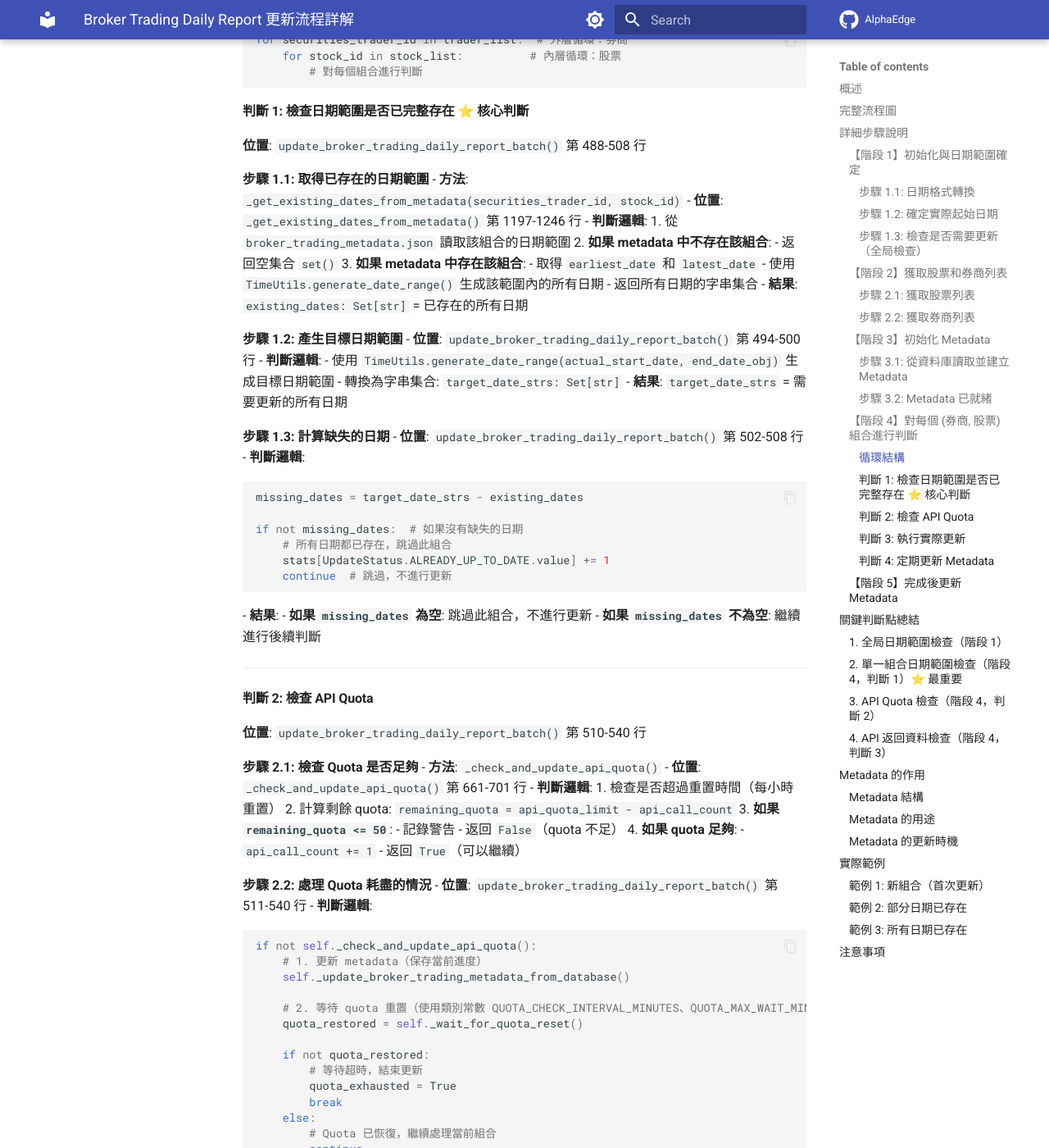
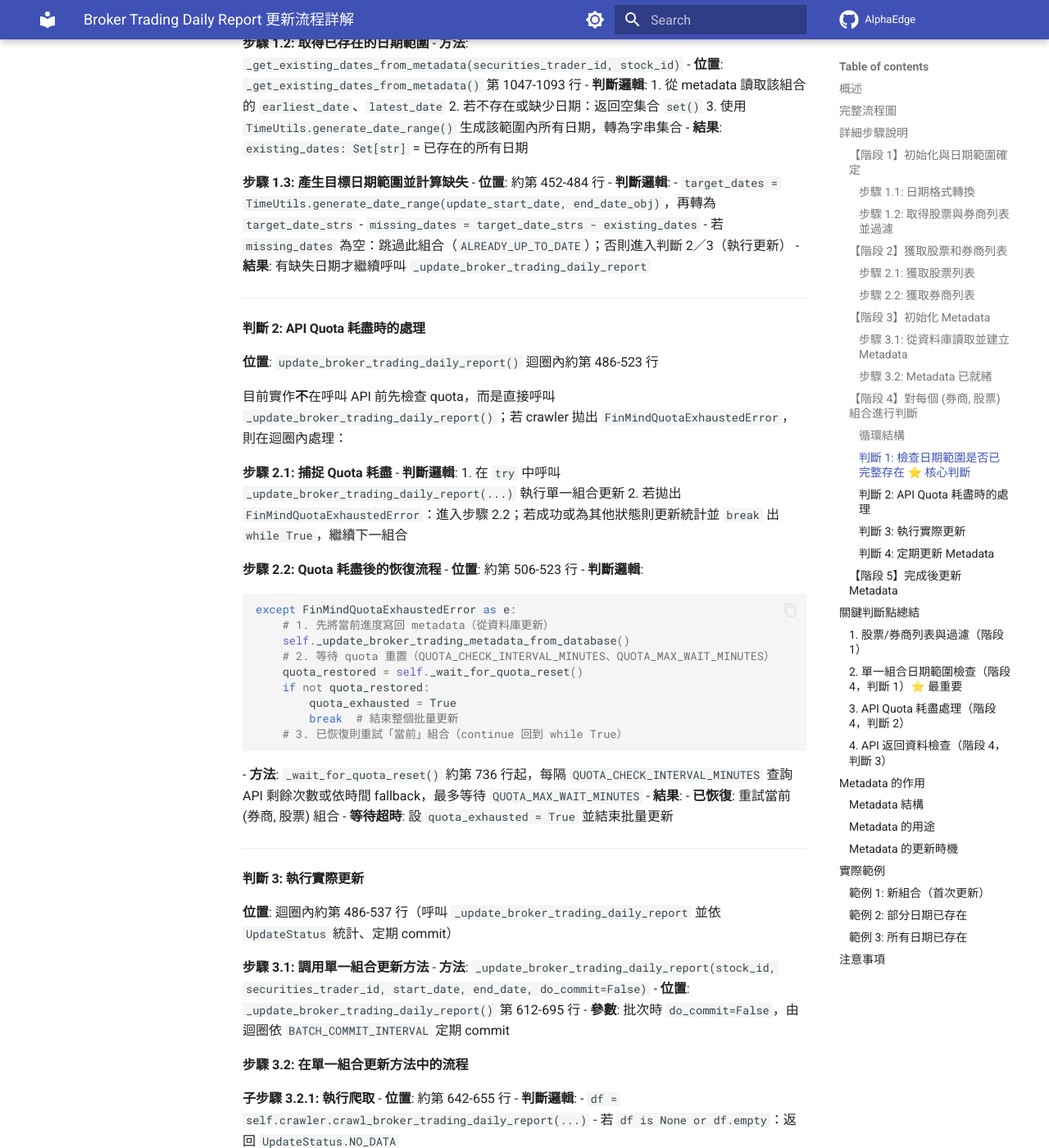
Before and after one commit to kuo220/AlphaEdge, an MkDocs documentation site: the page built from docs/broker_trading_update_flow.md, in a window 1280 px wide and 1400 px high, scrolled down 3154 px. Shown: the whole window at 82% size. Built offline with MkDocs 1.6.1 and Material for MkDocs 9.7.7, drawn with Linux system fonts in a browser that asks for light colours; comment, search, counter and statistics services are not loaded; some of the changed text lies outside the part shown.

Commit message:
docs: 更新券商日報批量更新流程文件以對應現有實作
- 對外 API：將流程主體改為 update_broker_trading_daily_report(start_date, end_date)，
  單一組合更新改為私有方法 _update_broker_trading_daily_report(...)
- 階段 1：改為先取得股票/券商列表並過濾一般股；日期轉換改為 _to_date()，
  移除全局 actual_start_date 檢查，改由階段 4 迴圈內依各組合 metadata 決定起始日
- 階段 2：股票來源改為 taiwan_stock_info (STOCK_INFO_TABLE_NAME)，
  空列表時回傳空列表、由上層記錄警告並結束
- 階段 3：Metadata 從 DB 查詢並寫入 JSON/快取，行號更新至當前程式位置
- 階段 4 判斷 1：先依 metadata 決定 update_start_date，再算 existing_dates、
  target_dates、missing_dates；有缺失才呼叫 _update_broker_trading_daily_report
- 階段 4 判斷 2：改為「Quota 耗盡時處理」：不預先檢查 quota，直接呼叫 API；
  若拋出 FinMindQuotaExhaustedError 則更新 metadata、_wait_for_quota_reset()，
  恢復則重試當前組合，超時則結束批量更新
- 階段 4 判斷 3：實際更新改為呼叫 _update_broker_trading_daily_report，
  do_commit=False，依 BATCH_COMMIT_INTERVAL(50) 定期 commit；
  資料寫入 SQLite taiwan_stock_trading_daily_report_secid_agg
- 階段 4 判斷 4：Metadata 更新間隔改為每 500 組合 (BATCH_UPDATE_METADATA_INTERVAL)，
  進度 log 每 50 筆 (BATCH_LOG_PROGRESS_INTERVAL)
- 階段 5：迴圈結束後先 loader.conn.commit() 再更新 metadata
- 關鍵判斷總結與注意事項：Metadata 以 DB 為準、Quota 以例外處理、定期更新為 500 組合

````diff
--- a/docs/broker_trading_update_flow.md
+++ b/docs/broker_trading_update_flow.md
@@ -2,7 +2,7 @@
 
 ## 概述
 
-當調用 `update_broker_trading_daily_report_batch(start_date, end_date)` 時，系統會按照以下流程判斷每一筆資料是否需要更新。
+當調用 `update_broker_trading_daily_report(start_date, end_date)` 時（對外公開的批量更新方法），系統會按照以下流程判斷每一筆資料是否需要更新。內部單一組合的更新由私有方法 `_update_broker_trading_daily_report(stock_id, securities_trader_id, start_date, end_date, do_commit)` 執行。
 
 ---
 
@@ -19,7 +19,7 @@
   ↓
 【階段 4】對每個 (券商, 股票) 組合進行判斷
   ├─→ 判斷 1: 檢查日期範圍是否已完整存在
-  ├─→ 判斷 2: 檢查 API Quota
+  ├─→ 判斷 2: API Quota 耗盡時等待／重試
   ├─→ 判斷 3: 執行實際更新
   └─→ 判斷 4: 定期更新 Metadata
   ↓
@@ -35,54 +35,42 @@
 ### 【階段 1】初始化與日期範圍確定
 
 #### 步驟 1.1: 日期格式轉換
-- **位置**: `update_broker_trading_daily_report_batch()` 第 405-418 行
+- **位置**: `update_broker_trading_daily_report()` 第 302-314 行
 - **判斷邏輯**:
-  - 如果 `start_date` 是字串，轉換為 `datetime.date`
-  - 如果 `end_date` 是字串，轉換為 `datetime.date`
+  - 使用內部函數 `_to_date()` 將 `start_date`、`end_date` 轉為 `datetime.date`
+  - 若為字串須為 `YYYY-MM-DD` 格式，否則拋出 `ValueError`
 
-#### 步驟 1.2: 確定實際起始日期
-- **位置**: `get_actual_update_start_date()` 第 803-839 行
+#### 步驟 1.2: 取得股票與券商列表並過濾
+- **位置**: 第 316-346 行
 - **判斷邏輯**:
-  1. 查詢資料庫 `taiwan_stock_trading_daily_report_secid_agg` 表的最新日期
-  2. **如果資料庫有資料**:
-     - 取得最新日期 `latest_date`
-     - 實際起始日期 = `latest_date + 1天`
-  3. **如果資料庫沒有資料**:
-     - 使用提供的 `start_date` 作為實際起始日期
-- **結果**: 得到 `actual_start_date`
-
-#### 步驟 1.3: 檢查是否需要更新（全局檢查）
-- **位置**: `update_broker_trading_daily_report_batch()` 第 429-434 行
-- **判斷邏輯**:
-  ```
-  if actual_start_date > end_date_obj:
-      # 資料庫已是最新，不需要更新
-      return  # 直接結束，不進行任何更新
-  ```
-- **結果**: 如果實際起始日期已超過結束日期，整個更新流程結束
+  1. 呼叫 `_get_stock_list()` 取得資料庫中所有股票代碼
+  2. 呼叫 `_get_securities_trader_list()` 取得所有券商代碼
+  3. 使用 `StockUtils.filter_common_stocks()` 過濾出一般股票（排除 ETF、權證等）
+  4. 若股票列表或券商列表為空，記錄警告並直接結束
+- **說明**: 目前沒有「全局」的實際起始日期檢查；每個 (券商, 股票) 組合的起始日期在階段 4 的迴圈內，依該組合的 metadata 個別決定。
 
 ---
 
 ### 【階段 2】獲取股票和券商列表
 
 #### 步驟 2.1: 獲取股票列表
-- **位置**: `_get_stock_list()` 第 841-858 行
+- **位置**: `_get_stock_list()` 第 801-817 行
 - **判斷邏輯**:
-  - 從資料庫 `taiwan_stock_info_with_warrant` 表查詢所有不重複的 `stock_id`
-  - **如果沒有股票**: 記錄警告並結束更新
+  - 從資料庫 `taiwan_stock_info` 表（`STOCK_INFO_TABLE_NAME`）查詢所有不重複的 `stock_id`
+  - **如果沒有股票**: 返回空列表，上層會記錄警告並結束更新
 
 #### 步驟 2.2: 獲取券商列表
-- **位置**: `_get_securities_trader_list()` 第 860-879 行
+- **位置**: `_get_securities_trader_list()` 第 820-837 行
 - **判斷邏輯**:
   - 從資料庫 `taiwan_securities_trader_info` 表查詢所有不重複的 `securities_trader_id`
-  - **如果沒有券商**: 記錄警告並結束更新
+  - **如果沒有券商**: 返回空列表，上層會記錄警告並結束更新
 
 ---
 
 ### 【階段 3】初始化 Metadata
 
 #### 步驟 3.1: 從資料庫讀取並建立 Metadata
-- **位置**: `_update_broker_trading_metadata_from_database()` 第 993-1142 行
+- **位置**: `_update_broker_trading_metadata_from_database()` 第 879 行起（至約 1045 行）
 - **判斷邏輯**:
   1. 從資料庫 `taiwan_stock_trading_daily_report_secid_agg` 表查詢每個 (securities_trader_id, stock_id) 組合的日期範圍
   2. 對每個組合:
@@ -100,13 +88,11 @@
          }
        }
        ```
-  3. 如果 metadata 中已存在該組合:
-     - 比較並更新 `earliest_date`（取更早的日期）
-     - 比較並更新 `latest_date`（取更晚的日期）
-  4. 清理 metadata 中資料庫不存在的記錄
+  3. 若 metadata 中已存在該組合，會比較並更新為更早/更晚的日期
+  4. 清理 metadata 中資料庫不存在的記錄，並寫入 JSON 與快取
 
 #### 步驟 3.2: Metadata 已就緒
-- **說明**: Metadata 已從資料庫讀取並更新完成，可以直接用於後續的日期範圍檢查
+- **說明**: Metadata 已從資料庫讀取並更新完成，可直接用於後續迴圈內的日期範圍檢查
 
 ---
 
@@ -121,207 +107,142 @@
 
 #### 判斷 1: 檢查日期範圍是否已完整存在 ⭐ **核心判斷**
 
-**位置**: `update_broker_trading_daily_report_batch()` 第 488-508 行
+**位置**: `update_broker_trading_daily_report()` 迴圈內約第 400-484 行
 
-**步驟 1.1: 取得已存在的日期範圍**
+**步驟 1.1: 依 metadata 決定此組合的起始日期**
+- **位置**: 約第 401-432 行
+- **判斷邏輯**:
+  - 從 `_load_broker_trading_metadata()` 取得該組合的 `latest_date`（若存在）
+  - 若有 metadata：`update_start_date = latest_date + 1 天`，否則使用傳入的 `start_date_obj`
+  - 若 `update_start_date > end_date_obj`：已是最新或範圍無效，跳過此組合（`ALREADY_UP_TO_DATE`）
+
+**步驟 1.2: 取得已存在的日期範圍**
 - **方法**: `_get_existing_dates_from_metadata(securities_trader_id, stock_id)`
-- **位置**: `_get_existing_dates_from_metadata()` 第 1197-1246 行
+- **位置**: `_get_existing_dates_from_metadata()` 第 1047-1093 行
 - **判斷邏輯**:
-  1. 從 `broker_trading_metadata.json` 讀取該組合的日期範圍
-  2. **如果 metadata 中不存在該組合**:
-     - 返回空集合 `set()`
-  3. **如果 metadata 中存在該組合**:
-     - 取得 `earliest_date` 和 `latest_date`
-     - 使用 `TimeUtils.generate_date_range()` 生成該範圍內的所有日期
-     - 返回所有日期的字串集合
+  1. 從 metadata 讀取該組合的 `earliest_date`、`latest_date`
+  2. 若不存在或缺少日期：返回空集合 `set()`
+  3. 使用 `TimeUtils.generate_date_range()` 生成該範圍內所有日期，轉為字串集合
 - **結果**: `existing_dates: Set[str]` = 已存在的所有日期
 
-**步驟 1.2: 產生目標日期範圍**
-- **位置**: `update_broker_trading_daily_report_batch()` 第 494-500 行
+**步驟 1.3: 產生目標日期範圍並計算缺失**
+- **位置**: 約第 452-484 行
 - **判斷邏輯**:
-  - 使用 `TimeUtils.generate_date_range(actual_start_date, end_date_obj)` 生成目標日期範圍
-  - 轉換為字串集合: `target_date_strs: Set[str]`
-- **結果**: `target_date_strs` = 需要更新的所有日期
-
-**步驟 1.3: 計算缺失的日期**
-- **位置**: `update_broker_trading_daily_report_batch()` 第 502-508 行
-- **判斷邏輯**:
-  ```python
-  missing_dates = target_date_strs - existing_dates
-
-  if not missing_dates:  # 如果沒有缺失的日期
-      # 所有日期都已存在，跳過此組合
-      stats[UpdateStatus.ALREADY_UP_TO_DATE.value] += 1
-      continue  # 跳過，不進行更新
-  ```
-- **結果**:
-  - **如果 `missing_dates` 為空**: 跳過此組合，不進行更新
-  - **如果 `missing_dates` 不為空**: 繼續進行後續判斷
+  - `target_dates = TimeUtils.generate_date_range(update_start_date, end_date_obj)`，再轉為 `target_date_strs`
+  - `missing_dates = target_date_strs - existing_dates`
+  - 若 `missing_dates` 為空：跳過此組合（`ALREADY_UP_TO_DATE`）；否則進入判斷 2／3（執行更新）
+- **結果**: 有缺失日期才繼續呼叫 `_update_broker_trading_daily_report`
 
 ---
 
-#### 判斷 2: 檢查 API Quota
+#### 判斷 2: API Quota 耗盡時的處理
 
-**位置**: `update_broker_trading_daily_report_batch()` 第 510-540 行
+**位置**: `update_broker_trading_daily_report()` 迴圈內約第 486-523 行
 
-**步驟 2.1: 檢查 Quota 是否足夠**
-- **方法**: `_check_and_update_api_quota()`
-- **位置**: `_check_and_update_api_quota()` 第 661-701 行
+目前實作**不**在呼叫 API 前先檢查 quota，而是直接呼叫 `_update_broker_trading_daily_report()`；若 crawler 拋出 `FinMindQuotaExhaustedError`，則在迴圈內處理：
+
+**步驟 2.1: 捕捉 Quota 耗盡**
 - **判斷邏輯**:
-  1. 檢查是否超過重置時間（每小時重置）
-  2. 計算剩餘 quota: `remaining_quota = api_quota_limit - api_call_count`
-  3. **如果 `remaining_quota <= 50`**:
-     - 記錄警告
-     - 返回 `False`（quota 不足）
-  4. **如果 quota 足夠**:
-     - `api_call_count += 1`
-     - 返回 `True`（可以繼續）
+  1. 在 `try` 中呼叫 `_update_broker_trading_daily_report(...)` 執行單一組合更新
+  2. 若拋出 `FinMindQuotaExhaustedError`：進入步驟 2.2；若成功或為其他狀態則更新統計並 `break` 出 `while True`，繼續下一組合
 
-**步驟 2.2: 處理 Quota 耗盡的情況**
-- **位置**: `update_broker_trading_daily_report_batch()` 第 511-540 行
+**步驟 2.2: Quota 耗盡後的恢復流程**
+- **位置**: 約第 506-523 行
 - **判斷邏輯**:
   ```python
-  if not self._check_and_update_api_quota():
-      # 1. 更新 metadata（保存當前進度）
+  except FinMindQuotaExhaustedError as e:
+      # 1. 先將當前進度寫回 metadata（從資料庫更新）
       self._update_broker_trading_metadata_from_database()
-
-      # 2. 等待 quota 重置（使用類別常數 QUOTA_CHECK_INTERVAL_MINUTES、QUOTA_MAX_WAIT_MINUTES）
+      # 2. 等待 quota 重置（QUOTA_CHECK_INTERVAL_MINUTES、QUOTA_MAX_WAIT_MINUTES）
       quota_restored = self._wait_for_quota_reset()
-
       if not quota_restored:
-          # 等待超時，結束更新
           quota_exhausted = True
-          break
-      else:
-          # Quota 已恢復，繼續處理當前組合
-          continue
+          break  # 結束整個批量更新
+      # 3. 已恢復則重試「當前」組合（continue 回到 while True）
   ```
+- **方法**: `_wait_for_quota_reset()` 約第 736 行起，每隔 `QUOTA_CHECK_INTERVAL_MINUTES` 查詢 API 剩餘次數或依時間 fallback，最多等待 `QUOTA_MAX_WAIT_MINUTES`
 - **結果**:
-  - **如果 quota 足夠**: 繼續執行更新
-  - **如果 quota 耗盡且等待超時**: 結束整個更新流程
-  - **如果 quota 耗盡但已恢復**: 繼續處理當前組合
+  - **已恢復**: 重試當前 (券商, 股票) 組合
+  - **等待超時**: 設 `quota_exhausted = True` 並結束批量更新
 
 ---
 
 #### 判斷 3: 執行實際更新
 
-**位置**: `update_broker_trading_daily_report_batch()` 第 551-590 行
+**位置**: 迴圈內約第 486-537 行（呼叫 `_update_broker_trading_daily_report` 並依 `UpdateStatus` 統計、定期 commit）
 
 **步驟 3.1: 調用單一組合更新方法**
-- **方法**: `update_broker_trading_daily_report()`
-- **位置**: `update_broker_trading_daily_report()` 第 228-382 行
-- **參數**:
-  - `skip_processed_check=True`（因為 batch 方法已經檢查過了）
+- **方法**: `_update_broker_trading_daily_report(stock_id, securities_trader_id, start_date, end_date, do_commit=False)`
+- **位置**: `_update_broker_trading_daily_report()` 第 612-695 行
+- **參數**: 批次時 `do_commit=False`，由迴圈依 `BATCH_COMMIT_INTERVAL` 定期 commit
 
-**步驟 3.2: 在單一組合更新方法中的判斷**
+**步驟 3.2: 在單一組合更新方法中的流程**
 
-**子步驟 3.2.1: 檢查是否跳過處理檢查**
-- **位置**: `update_broker_trading_daily_report()` 第 258-296 行
+**子步驟 3.2.1: 執行爬取**
+- **位置**: 約第 642-655 行
 - **判斷邏輯**:
-  ```python
-  if not skip_processed_check and stock_id and securities_trader_id:
-      if start_date_obj == end_date_obj:  # 單個日期
-          # 從 metadata 或 existing_dates 判斷該日期是否已在範圍內
-          if already_in_metadata_range:
-              return UpdateStatus.ALREADY_UP_TO_DATE
-  ```
-- **注意**: 在 batch 模式下，`skip_processed_check=True`，所以此檢查會被跳過
+  - `df = self.crawler.crawl_broker_trading_daily_report(...)`
+  - 若 `df is None or df.empty`：返回 `UpdateStatus.NO_DATA`
 
-**子步驟 3.2.2: 再次確認實際起始日期**
-- **位置**: `update_broker_trading_daily_report()` 第 298-317 行
+**子步驟 3.2.2: 執行清理**
+- **位置**: 約第 656-663 行
 - **判斷邏輯**:
-  ```python
-  actual_start_date = self.get_actual_update_start_date(default_date=start_date)
+  - `cleaned_df = self.cleaner.clean_broker_trading_daily_report(df)`
+  - 若清理後為空：返回 `UpdateStatus.NO_DATA`
 
-  if actual_start_date > end_date:
-      return UpdateStatus.ALREADY_UP_TO_DATE
-  ```
-- **結果**: 如果實際起始日期已超過結束日期，返回 `ALREADY_UP_TO_DATE`
+**子步驟 3.2.3: 保存資料**
+- **位置**: 約第 664-684 行
+- **判斷邏輯**:
+  - 呼叫 `self.loader.load_broker_trading_daily_report(df=cleaned_df, commit=do_commit)` 將資料寫入 SQLite 資料庫（表 `taiwan_stock_trading_daily_report_secid_agg`）
+  - 若 `saved_count == 0`（例如皆為重複）：仍視為成功，返回 `UpdateStatus.SUCCESS`
+- **結果**: 成功則返回 `UpdateStatus.SUCCESS`
 
-**子步驟 3.2.3: 執行爬取**
-- **位置**: `update_broker_trading_daily_report()` 第 321-341 行
+**步驟 3.3: 處理更新結果與 commit**
+- **位置**: 約第 489-537 行
 - **判斷邏輯**:
-  ```python
-  df = self.crawler.crawl_broker_trading_daily_report(...)
-
-  if df is None or df.empty:
-      return UpdateStatus.NO_DATA  # API 返回空結果
-  ```
-- **結果**:
-  - **如果 API 返回空資料**: 返回 `NO_DATA`
-  - **如果有資料**: 繼續處理
-
-**子步驟 3.2.4: 執行清理**
-- **位置**: `update_broker_trading_daily_report()` 第 343-349 行
-- **判斷邏輯**:
-  ```python
-  cleaned_df = self.cleaner.clean_broker_trading_daily_report(df)
-
-  if cleaned_df is None or cleaned_df.empty:
-      return UpdateStatus.NO_DATA  # 清理後為空
-  ```
-- **結果**:
-  - **如果清理後為空**: 返回 `NO_DATA`
-  - **如果有資料**: 繼續處理
-
-**子步驟 3.2.5: 保存資料**
-- **位置**: `update_broker_trading_daily_report()` 第 351-375 行
-- **判斷邏輯**:
-  - 目前資料庫存儲被禁用（註解掉）
-  - 資料會保存到 CSV 檔案: `finmind/downloads/broker_trading/{broker_id}/{stock_id}.csv`
-- **結果**: 返回 `UpdateStatus.SUCCESS`
-
-**步驟 3.3: 處理更新結果**
-- **位置**: `update_broker_trading_daily_report_batch()` 第 562-575 行
-- **判斷邏輯**:
-  ```python
-  status = self.update_broker_trading_daily_report(...)
-
-  # 統計狀態
-  if status.value in stats:
-      stats[status.value] += 1
-  ```
+  - 依 `status` 更新 `stats[status.value]`，每 `BATCH_COMMIT_INTERVAL`（50）筆呼叫 `self.loader.conn.commit()`
 - **可能的狀態**:
-  - `SUCCESS`: 成功更新
-  - `NO_DATA`: API 返回空結果或清理後為空
-  - `ALREADY_UP_TO_DATE`: 已是最新（理論上不會出現，因為前面已檢查）
+  - `SUCCESS`: 成功寫入資料庫
+  - `NO_DATA`: API 返回空或清理後為空
+  - `ALREADY_UP_TO_DATE`: 迴圈內已跳過（此方法不會返回此狀態）
   - `ERROR`: 發生錯誤
 
 ---
 
 #### 判斷 4: 定期更新 Metadata
 
-**位置**: `update_broker_trading_daily_report_batch()` 第 577-582 行
+**位置**: 輔助函數 `log_progress_and_update_metadata()` 內，約第 374-387 行；每輪迴圈處理完一組合後會呼叫此函數
 
 **判斷邏輯**:
 ```python
-if combination_count % update_metadata_interval == 0:  # 每 100 個組合
-    # 從資料庫讀取並更新 metadata
+if processed_count % self.BATCH_UPDATE_METADATA_INTERVAL == 0:  # 每 500 個組合
     self._update_broker_trading_metadata_from_database()
 ```
 - **目的**: 避免程式意外中斷時遺失進度
-- **頻率**: 每處理 100 個組合後更新一次
+- **頻率**: 每處理 **500** 個組合更新一次（常數 `BATCH_UPDATE_METADATA_INTERVAL = 500`）；進度 log 為每 50 筆（`BATCH_LOG_PROGRESS_INTERVAL`）
 
 ---
 
 ### 【階段 5】完成後更新 Metadata
 
-**位置**: `update_broker_trading_daily_report_batch()` 第 595-597 行
+**位置**: `update_broker_trading_daily_report()` 約第 541-546 行（迴圈結束後）
 
 **判斷邏輯**:
 ```python
-# 無論是否完成，都更新 metadata
+if self.loader.conn:
+    self.loader.conn.commit()
+logger.info("Updating broker trading metadata after batch update...")
 self._update_broker_trading_metadata_from_database()
 ```
-- **目的**: 確保 metadata 反映資料庫中的最新數據狀態
+- **目的**: 將尚未 commit 的寫入一次提交，並確保 metadata 反映資料庫中的最新狀態
 
 ---
 
 ## 關鍵判斷點總結
 
-### 1. **全局日期範圍檢查**（階段 1）
-- **判斷**: `actual_start_date > end_date_obj`
-- **結果**: 如果為真，整個更新流程結束
+### 1. **股票/券商列表與過濾**（階段 1）
+- **判斷**: 取得股票與券商列表並過濾一般股票；若任一為空則結束
+- **結果**: 確保後續迴圈有可處理的組合
 
 ### 2. **單一組合日期範圍檢查**（階段 4，判斷 1）⭐ **最重要**
 - **判斷**: `missing_dates = target_date_strs - existing_dates`
@@ -329,11 +250,10 @@
   - 如果 `missing_dates` 為空 → 跳過此組合
   - 如果 `missing_dates` 不為空 → 繼續更新
 
-### 3. **API Quota 檢查**（階段 4，判斷 2）
-- **判斷**: `remaining_quota <= 50`
+### 3. **API Quota 耗盡處理**（階段 4，判斷 2）
+- **判斷**: 呼叫 API 時若拋出 `FinMindQuotaExhaustedError`
 - **結果**:
-  - 如果 quota 不足 → 等待或結束
-  - 如果 quota 足夠 → 繼續更新
+  - 更新 metadata → 呼叫 `_wait_for_quota_reset()` → 恢復則重試當前組合，超時則結束批量更新
 
 ### 4. **API 返回資料檢查**（階段 4，判斷 3）
 - **判斷**: `df is None or df.empty`
@@ -363,10 +283,10 @@
 3. **避免重複更新**: 如果目標日期範圍完全包含在 metadata 記錄的範圍內，則跳過更新
 
 ### Metadata 的更新時機
-1. **初始化時**: 掃描所有 CSV 檔案並建立 metadata
-2. **API Quota 耗盡前**: 保存當前進度
-3. **每 100 個組合**: 定期更新，避免遺失進度
-4. **完成後**: 最終更新，確保 metadata 最新
+1. **初始化時**: 從資料庫 `taiwan_stock_trading_daily_report_secid_agg` 查詢並建立/更新 metadata（JSON + 快取）
+2. **API Quota 耗盡時**: 在等待重置前先從資料庫更新 metadata，保存當前進度
+3. **每 500 個組合**: 定期呼叫 `_update_broker_trading_metadata_from_database()`，避免遺失進度
+4. **完成後**: 迴圈結束後再次從資料庫更新 metadata，確保與 DB 一致
 
 ---
 
@@ -422,7 +342,7 @@
 
 ## 注意事項
 
-1. **Metadata 是唯一判斷依據**: 系統不會直接讀取 CSV 檔案來判斷，而是依賴 metadata
+1. **Metadata 是唯一判斷依據**: 日期是否已存在依 metadata（由資料庫 `taiwan_stock_trading_daily_report_secid_agg` 彙總而來）判斷，不直接掃描檔案
 2. **日期範圍假設**: Metadata 假設日期範圍是連續的（從 earliest_date 到 latest_date 的所有日期都存在）
-3. **定期更新 Metadata**: 每 100 個組合後會重新掃描 CSV 並更新 metadata，確保準確性
-4. **API Quota 管理**: 系統會自動檢查和管理 API quota，避免超過限制
+3. **定期更新 Metadata**: 每 500 個組合會從資料庫重新查詢並寫入 metadata（`_update_broker_trading_metadata_from_database()`），確保與 DB 一致
+4. **API Quota**: 配額耗盡時由 crawler 拋出 `FinMindQuotaExhaustedError`，由 updater 捕捉後等待重置或結束批量更新
````
